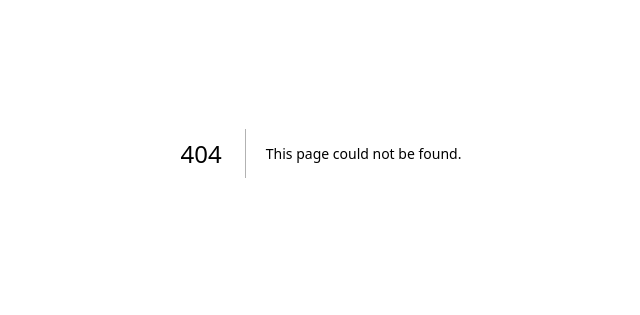
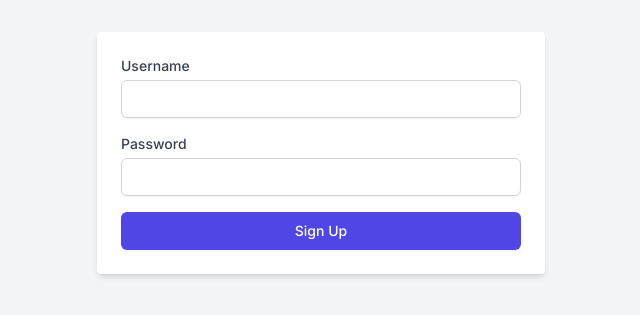
Before and after one commit to fontys-fhtw/epiq, a Next.js app: page /auth/signup in a window 1280 px wide. Before the commit this address had no page. Shown: the part 247-562 px from the top of the page, without its empty margins (319-959 px from the left). Built offline with nearby package versions, Linux system fonts and the light colour scheme.

Commit message:
Used to nextauth to create a escosceleton for login and register

```diff
--- a/package.json
+++ b/package.json
@@ -9,9 +9,11 @@
     "lint": "next lint"
   },
   "dependencies": {
+    "bcryptjs": "^2.4.3",
+    "next": "14.2.7",
+    "next-auth": "^4.24.7",
     "react": "^18",
-    "react-dom": "^18",
-    "next": "14.2.7"
+    "react-dom": "^18"
   },
   "devDependencies": {
     "postcss": "^8",
--- /dev/null
+++ b/src/app/api/auth/[...nextauth]/route.js
@@ -0,0 +1,44 @@
+import NextAuth from 'next-auth';
+import CredentialsProvider from 'next-auth/providers/credentials';
+
+const handler = NextAuth({
+  providers: [
+    CredentialsProvider({
+      name: 'Credentials',
+      credentials: {
+        username: { label: 'Username', type: 'text' },
+        password: { label: 'Password', type: 'password' }
+      },
+      authorize: async (credentials) => {
+        // Replace this with your own user lookup logic
+        const user = { id: 1, name: 'Test User', username: 'test', password: 'test' };
+
+        if (credentials.username === user.username && credentials.password === user.password) {
+          return user;
+        } else {
+          return null;
+        }
+      }
+    })
+  ],
+  pages: {
+    signIn: '/auth/signin',  // Optional, customize your sign-in page
+  },
+  session: {
+    strategy: 'jwt', // Use JWT for session management
+  },
+  callbacks: {
+    async jwt({ token, user }) {
+      if (user) {
+        token.id = user.id;
+      }
+      return token;
+    },
+    async session({ session, token }) {
+      session.user.id = token.id;
+      return session;
+    }
+  }
+});
+
+export { handler as GET, handler as POST };
--- /dev/null
+++ b/src/app/api/auth/signup/route.js
@@ -0,0 +1,31 @@
+import { hash } from 'bcryptjs'; // For password hashing
+// import your database connection logic here
+
+export async function POST(req) {
+  try {
+    const { username, password } = await req.json();
+
+    // Validate the input
+    if (!username || !password) {
+      return new Response(JSON.stringify({ message: 'Username and password are required' }), { status: 400 });
+    }
+
+    // Check if the username already exists in the database (replace this with your actual logic)
+    // const existingUser = await db.users.findUnique({ where: { username } });
+    const existingUser = false; // Simulating no user for demo purposes
+    if (existingUser) {
+      return new Response(JSON.stringify({ message: 'Username already taken' }), { status: 409 });
+    }
+
+    // Hash the password
+    const hashedPassword = await hash(password, 12);
+
+    // Save the new user to the database (replace this with your actual database insertion logic)
+    // await db.users.create({ data: { username, password: hashedPassword } });
+
+    // Respond with success
+    return new Response(JSON.stringify({ message: 'User created successfully' }), { status: 201 });
+  } catch (error) {
+    return new Response(JSON.stringify({ message: 'Internal server error' }), { status: 500 });
+  }
+}
--- /dev/null
+++ b/src/app/auth/signin/page.js
@@ -0,0 +1,68 @@
+'use client';
+
+import { signIn } from 'next-auth/react';
+import { useState } from 'react';
+import { useRouter } from 'next/navigation'
+
+export default function SignIn() {
+  const [error, setError] = useState(null);
+  const router = useRouter();
+
+  const handleSubmit = async (event) => {
+    event.preventDefault();
+    const username = event.target.username.value;
+    const password = event.target.password.value;
+
+    const res = await signIn('credentials', {
+      redirect: false,
+      username,
+      password,
+    });
+
+    if (res.ok) {
+        router.push('/');
+    }else{
+        setError('Invalid credentials');
+    }
+  };
+
+  return (
+    <div className="flex items-center justify-center min-h-screen bg-gray-100">
+      <div className="bg-white p-6 rounded shadow-md w-full max-w-md">
+        {error && <p className="text-red-500 text-center mb-4">{error}</p>}
+        <form onSubmit={handleSubmit} className="space-y-4">
+          <div>
+            <label htmlFor="username" className="block text-sm font-medium text-gray-700">
+              Username
+            </label>
+            <input
+              type="text"
+              name="username"
+              id="username"
+              className="mt-1 block w-full px-3 py-2 border border-gray-300 rounded-md shadow-sm focus:ring-indigo-500 focus:border-indigo-500 sm:text-sm text-gray-900" // added text-gray-900
+              required
+            />
+          </div>
+          <div>
+            <label htmlFor="password" className="block text-sm font-medium text-gray-700">
+              Password
+            </label>
+            <input
+              type="password"
+              name="password"
+              id="password"
+              className="mt-1 block w-full px-3 py-2 border border-gray-300 rounded-md shadow-sm focus:ring-indigo-500 focus:border-indigo-500 sm:text-sm text-gray-900" // added text-gray-900
+              required
+            />
+          </div>
+          <button
+            type="submit"
+            className="w-full flex justify-center py-2 px-4 border border-transparent rounded-md shadow-sm text-sm font-medium text-white bg-indigo-600 hover:bg-indigo-700 focus:outline-none focus:ring-2 focus:ring-offset-2 focus:ring-indigo-500"
+          >
+            Sign In
+          </button>
+        </form>
+      </div>
+    </div>
+  );
+}
--- /dev/null
+++ b/src/app/auth/signup/page.js
@@ -0,0 +1,81 @@
+'use client';
+
+import { useState } from 'react';
+import { useRouter } from 'next/navigation';
+
+export default function SignUp() {
+  const [error, setError] = useState(null);
+  const [success, setSuccess] = useState(false);
+  const router = useRouter();
+
+  const handleSubmit = async (event) => {
+    event.preventDefault();
+    const username = event.target.username.value;
+    const password = event.target.password.value;
+
+    try {
+      const res = await fetch('/api/auth/signup', {
+        method: 'POST',
+        headers: { 'Content-Type': 'application/json' },
+        body: JSON.stringify({ username, password }),
+      });
+
+      if (res.ok) {
+        setSuccess(true);
+        setError(null);
+        // Optionally, redirect to the login page after signup
+        setTimeout(() => {
+          router.push('/auth/signin');
+        }, 2000); // Delay for showing success message
+      } else {
+        const data = await res.json();
+        setError(data.message || 'Something went wrong');
+        setSuccess(false);
+      }
+    } catch (err) {
+      setError('Something went wrong');
+      setSuccess(false);
+    }
+  };
+
+  return (
+    <div className="flex items-center justify-center min-h-screen bg-gray-100">
+      <div className="bg-white p-6 rounded shadow-md w-full max-w-md">
+        {error && <p className="text-red-500 text-center mb-4">{error}</p>}
+        {success && <p className="text-green-500 text-center mb-4">Signup successful! Redirecting...</p>}
+        <form onSubmit={handleSubmit} className="space-y-4">
+          <div>
+            <label htmlFor="username" className="block text-sm font-medium text-gray-700">
+              Username
+            </label>
+            <input
+              type="text"
+              name="username"
+              id="username"
+              className="mt-1 block w-full px-3 py-2 border border-gray-300 rounded-md shadow-sm focus:ring-indigo-500 focus:border-indigo-500 sm:text-sm text-gray-900"
+              required
+            />
+          </div>
+          <div>
+            <label htmlFor="password" className="block text-sm font-medium text-gray-700">
+              Password
+            </label>
+            <input
+              type="password"
+              name="password"
+              id="password"
+              className="mt-1 block w-full px-3 py-2 border border-gray-300 rounded-md shadow-sm focus:ring-indigo-500 focus:border-indigo-500 sm:text-sm text-gray-900"
+              required
+            />
+          </div>
+          <button
+            type="submit"
+            className="w-full flex justify-center py-2 px-4 border border-transparent rounded-md shadow-sm text-sm font-medium text-white bg-indigo-600 hover:bg-indigo-700 focus:outline-none focus:ring-2 focus:ring-offset-2 focus:ring-indigo-500"
+          >
+            Sign Up
+          </button>
+        </form>
+      </div>
+    </div>
+  );
+}
```
Also changed, not shown: 1 other file (tests, documents, lock files or other folders).
